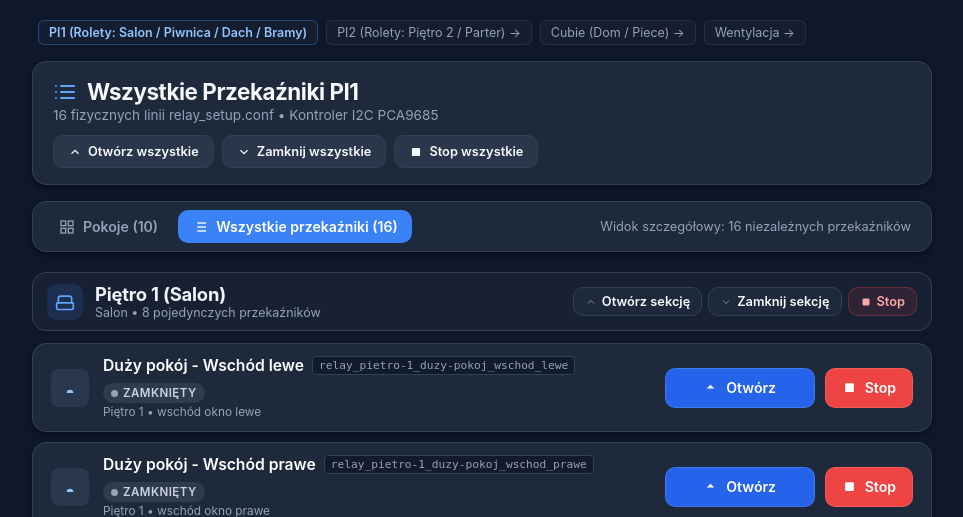
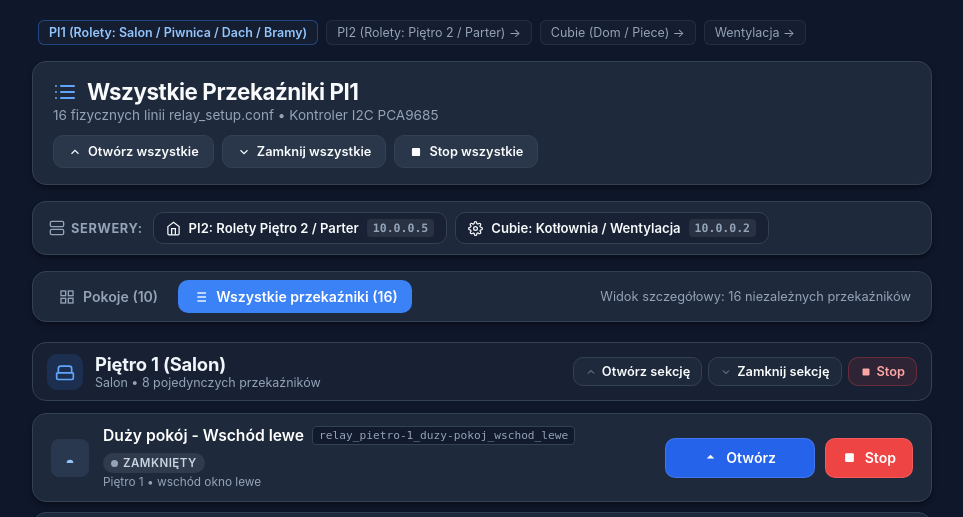
Before and after one commit to apukocz/home-page, a PHP site: page /index_full.php in a window 1280 px wide. Shown: the top 517 px of the page, without its empty margins (158-1121 px from the left). Run offline with PHP 8.4, Linux system fonts and the light colour scheme.

Commit message:
belka z lista serwerow do przelaczania

```diff
--- a/src/pi1/index_full.php
+++ b/src/pi1/index_full.php
@@ -564,6 +564,92 @@ $currentUser = function_exists('posix_getpwuid') && function_exists('posix_geteu
             border-color: var(--danger);
         }
 
+        /* Pasek nawigacji między serwerami */
+        .server-nav {
+            display: flex;
+            align-items: center;
+            flex-wrap: wrap;
+            gap: 10px;
+            margin-bottom: 16px;
+            background: var(--bg-card);
+            padding: 10px 16px;
+            border-radius: var(--radius-lg);
+            border: 1px solid var(--border-color);
+            box-shadow: var(--shadow);
+        }
+
+        .server-nav-label {
+            display: inline-flex;
+            align-items: center;
+            gap: 6px;
+            font-size: 0.8rem;
+            font-weight: 700;
+            color: var(--text-muted);
+            text-transform: uppercase;
+            letter-spacing: 0.05em;
+        }
+
+        .server-nav-label svg {
+            width: 16px;
+            height: 16px;
+            stroke: #94a3b8;
+            fill: none;
+            stroke-width: 2;
+        }
+
+        .server-nav-links {
+            display: flex;
+            gap: 8px;
+            flex-wrap: wrap;
+            align-items: center;
+            flex: 1;
+        }
+
+        .server-nav-link {
+            display: inline-flex;
+            align-items: center;
+            gap: 8px;
+            padding: 6px 12px;
+            border-radius: var(--radius-md);
+            background: #182234;
+            border: 1px solid var(--border-color);
+            color: var(--text-main);
+            text-decoration: none;
+            font-size: 0.82rem;
+            font-weight: 600;
+            transition: all 0.2s ease;
+        }
+
+        .server-nav-link:hover {
+            background: #23334d;
+            border-color: var(--primary);
+            color: #ffffff;
+            transform: translateY(-1px);
+        }
+
+        .server-nav-link svg {
+            width: 15px;
+            height: 15px;
+            stroke: currentColor;
+            fill: none;
+            stroke-width: 2;
+            flex-shrink: 0;
+        }
+
+        .server-nav-link .badge-ip {
+            background: rgba(255, 255, 255, 0.07);
+            color: var(--text-muted);
+            padding: 2px 6px;
+            border-radius: 4px;
+            font-size: 0.72rem;
+            font-family: ui-monospace, SFMono-Regular, Menlo, Monaco, Consolas, monospace;
+        }
+
+        .server-nav-link:hover .badge-ip {
+            color: #93c5fd;
+            background: rgba(59, 130, 246, 0.15);
+        }
+
         /* Pasek nawigacji między widokami */
         .view-nav {
             display: flex;
@@ -1085,6 +1171,26 @@ $currentUser = function_exists('posix_getpwuid') && function_exists('posix_geteu
             </button>
         </div>
     </header>
+
+    <!-- Belka przełączania serwerów (PI1, PI2, Cubie) -->
+    <nav class="server-nav">
+        <div class="server-nav-label">
+            <svg viewBox="0 0 24 24"><rect x="2" y="2" width="20" height="8" rx="2" ry="2"/><rect x="2" y="14" width="20" height="8" rx="2" ry="2"/><line x1="6" y1="6" x2="6.01" y2="6"/><line x1="6" y1="18" x2="6.01" y2="18"/></svg>
+            <span>Serwery:</span>
+        </div>
+        <div class="server-nav-links">
+            <a href="http://10.0.0.5/" class="server-nav-link" title="Przejdź do sterowania roletami Piętro 2 / Parter na serwerze PI2">
+                <svg viewBox="0 0 24 24"><path d="M3 9l9-7 9 7v11a2 2 0 0 1-2 2H5a2 2 0 0 1-2-2z"/><polyline points="9 22 9 12 15 12 15 22"/></svg>
+                <span>PI2: Rolety Piętro 2 / Parter</span>
+                <span class="badge-ip">10.0.0.5</span>
+            </a>
+            <a href="http://10.0.0.2/" class="server-nav-link" title="Przejdź do sterowania piecem, CWU, pompami i rekuperacją na serwerze Cubie">
+                <svg viewBox="0 0 24 24"><circle cx="12" cy="12" r="3"/><path d="M19.4 15a1.65 1.65 0 0 0 .33 1.82l.06.06a2 2 0 0 1 0 2.83 2 2 0 0 1-2.83 0l-.06-.06a1.65 1.65 0 0 0-1.82-.33 1.65 1.65 0 0 0-1 1.51V21a2 2 0 0 1-2 2 2 2 0 0 1-2-2v-.09A1.65 1.65 0 0 0 9 19.4a1.65 1.65 0 0 0-1.82.33l-.06.06a2 2 0 0 1-2.83 0 2 2 0 0 1 0-2.83l.06-.06a1.65 1.65 0 0 0 .33-1.82 1.65 1.65 0 0 0-1.51-1H3a2 2 0 0 1-2-2 2 2 0 0 1 2-2h.09A1.65 1.65 0 0 0 4.6 9a1.65 1.65 0 0 0-.33-1.82l-.06-.06a2 2 0 0 1 0-2.83 2 2 0 0 1 2.83 0l.06.06a1.65 1.65 0 0 0 1.82.33H9a1.65 1.65 0 0 0 1-1.51V3a2 2 0 0 1 2-2 2 2 0 0 1 2 2v.09a1.65 1.65 0 0 0 1 1.51 1.65 1.65 0 0 0 1.82-.33l.06-.06a2 2 0 0 1 2.83 0 2 2 0 0 1 0 2.83l-.06.06a1.65 1.65 0 0 0-.33 1.82V9a1.65 1.65 0 0 0 1.51 1H21a2 2 0 0 1 2 2 2 2 0 0 1-2 2h-.09a1.65 1.65 0 0 0-1.51 1z"/></svg>
+                <span>Cubie: Kotłownia / Wentylacja</span>
+                <span class="badge-ip">10.0.0.2</span>
+            </a>
+        </div>
+    </nav>
 
     <nav class="view-nav">
         <div class="nav-tabs-group">
```
Also changed, not shown: GEMINI.md (+15 -0 lines).
